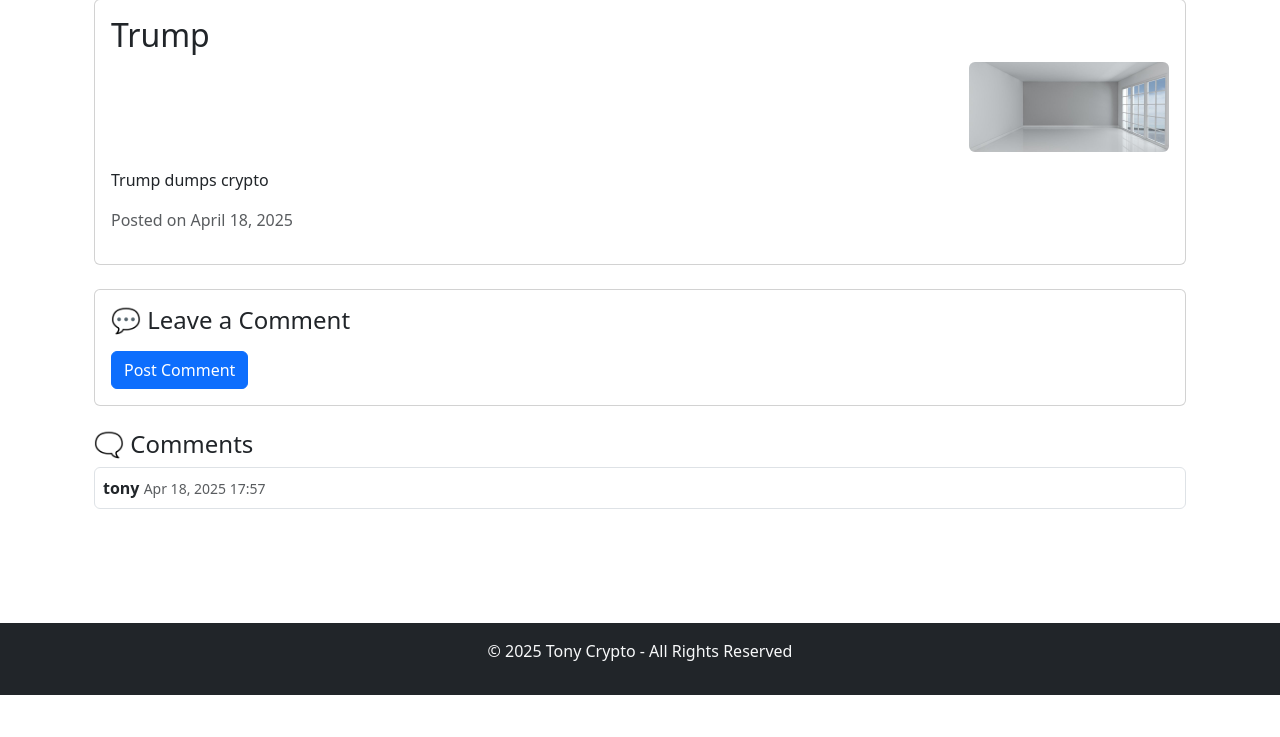
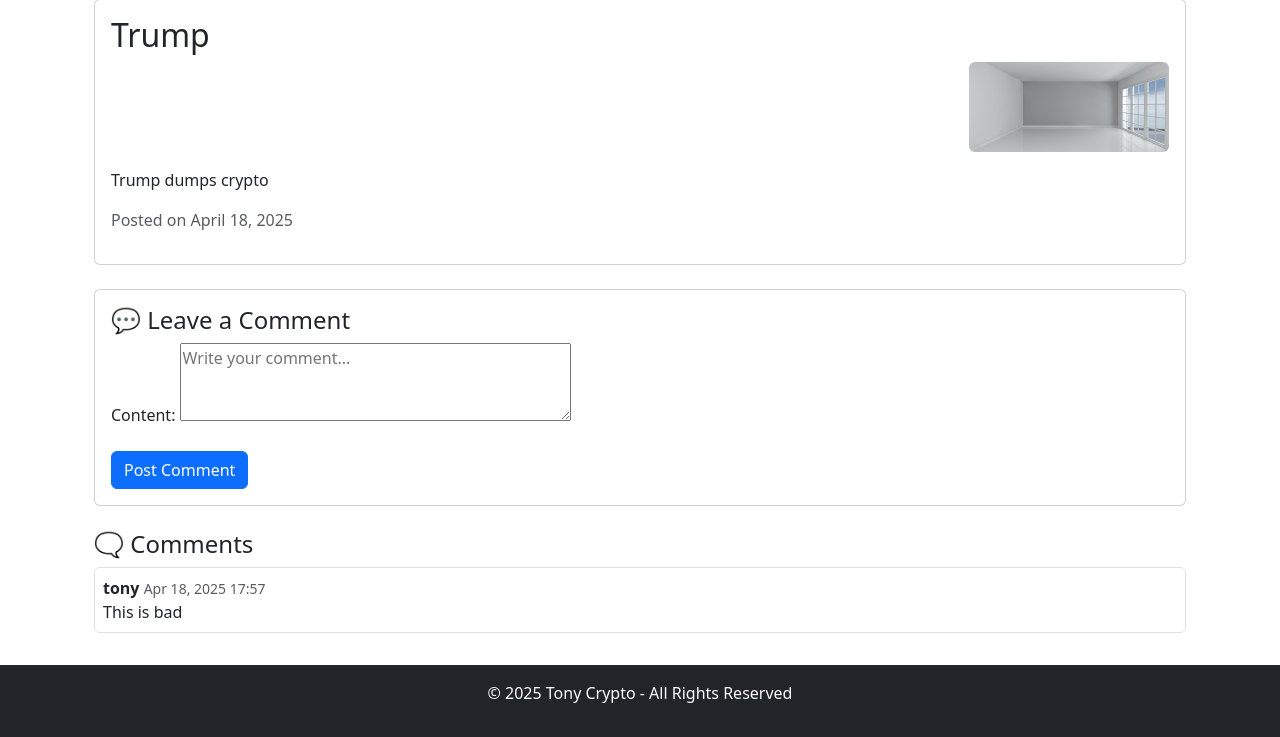
Before and after one commit to boiko88/django_crypto, a Django app: a page that uses templates/blog_detail.html in a window 1280 px wide. Shown: the part 105-842 px from the top of the page. Before the commit the page ends 800 px from the top, so only its background shows below. Run offline with Django 5.2, Linux system fonts and the light colour scheme; data comes from the database, SQL or seed files in the repository; both versions use the stored data as it was after the commit; data that the repository does not hold is empty.

Commit message:
now users can leave comments correctly

```diff
--- /dev/null
+++ b/blog/forms.py
@@ -0,0 +1,11 @@
+from django import forms
+from .models import Comment
+
+
+class CommentForm(forms.ModelForm):
+    class Meta:
+        model = Comment
+        fields = ['content']
+        widgets = {
+            'content': forms.Textarea(attrs={'rows': 3, 'placeholder': 'Write your comment...'})
+        }
--- a/blog/views.py
+++ b/blog/views.py
@@ -3,6 +3,7 @@ from django.views.generic import ListView, DetailView
 from django.shortcuts import redirect
 
 from .models import Blog, BlogReaction, Comment
+from .forms import CommentForm
 
 
 class BlogPageView(LoginRequiredMixin, ListView):
@@ -64,16 +65,16 @@ class BlogDetailView(DetailView):
 
     def get_context_data(self, **kwargs):
         context = super().get_context_data(**kwargs)
-        context['comments'] = self.object.comments.all().order_by('-created_at')
+        context['form'] = CommentForm()
         return context
 
     def post(self, request, *args, **kwargs):
         self.object = self.get_object()
-        content = request.POST.get('content')
-        if content and request.user.is_authenticated:
-            Comment.objects.create(
-                blog=self.object,
-                user=request.user,
-                content=content
-            )
-        return redirect('blog_detail', slug=self.object.slug)
+        form = CommentForm(request.POST)
+        if form.is_valid():
+            comment = form.save(commit=False)
+            comment.blog = self.object
+            comment.user = request.user
+            comment.save()
+            return redirect('blog_detail', slug=self.object.slug)
+        return self.render_to_response(self.get_context_data(form=form))
--- a/templates/blog_detail.html
+++ b/templates/blog_detail.html
@@ -40,7 +40,7 @@
             <div class="border rounded p-2 mb-2">
                 <strong>{{ comment.user.username }}</strong>
                 <small class="text-muted">{{ comment.created_at|date:"M d, Y H:i" }}</small>
-                <p class="mb-0">{{ comment.text }}</p>
+                <p class="mb-0">{{ comment.content }}</p>
             </div>
         {% empty %}
             <p class="text-muted">No comments yet. Be the first!</p>
```
Also changed, not shown: db.sqlite3.
